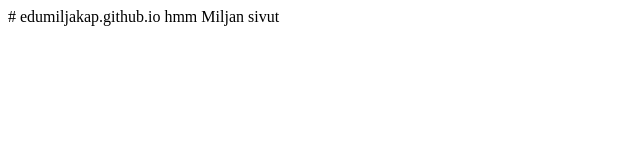
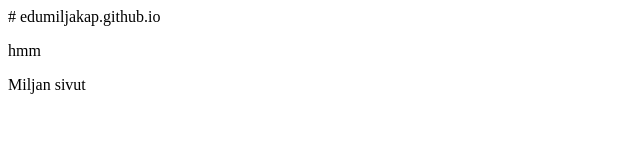
Before and after one commit to edumiljakap/edumiljakap.github.io, a plain HTML site: page index.html in a window 1280 px wide. Shown: the whole page, without its empty margins (0-640 px from the left). Drawn offline with Linux system fonts and the light colour scheme.

Commit message:
Update index.html

```diff
--- a/index.html
+++ b/index.html
@@ -1,9 +1,9 @@
 # edumiljakap.github.io
 <html>
   <head>
-    hmm
+    <p>hmm</p>
   </head>
   <body>
-    Miljan sivut
+    <p>Miljan sivut</p>
   </body>
 </html>
```
